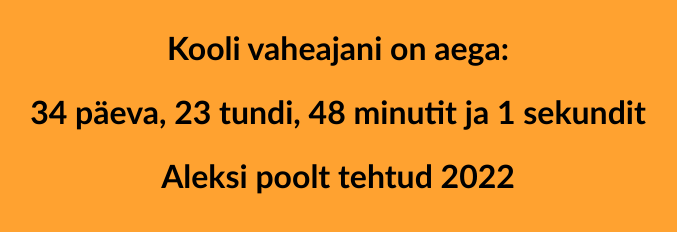
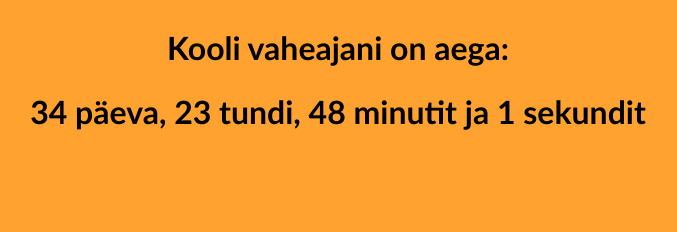
Before and after one commit to skelq/vaheaeg, a plain HTML site: page index.html in a window 1280 px wide. Shown: the whole page, without its empty margins (302-979 px from the left). Drawn offline with Linux system fonts and the light colour scheme.

Commit message:
Update index.html

```diff
--- a/index.html
+++ b/index.html
@@ -10,7 +10,6 @@
     <body>
         <p> Kooli vaheajani on aega: <p>
         <p id="demo"></p>
-        <p1>Aleksi poolt tehtud 2022<p1>
     </body>
     <script>
     var countDownDate = new Date("June 14, 2022 14:05:00").getTime();
```
